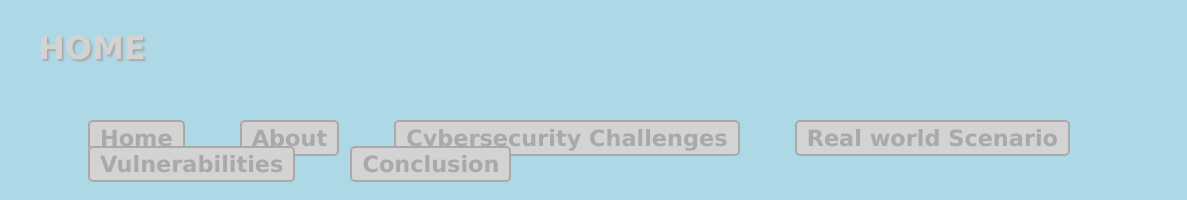
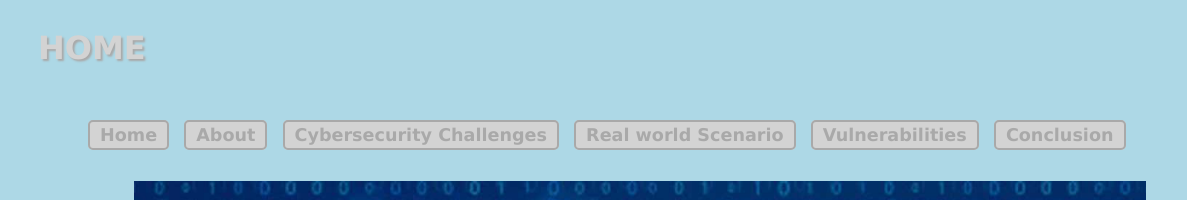
Before and after one commit to AliGuezel/aliguezel.github.io, a plain HTML site: page project/index.html in a window 1280 px wide. Shown: the top 200 px of the page, 0-1187 px from the left. Drawn offline with Linux system fonts and the light colour scheme.

Commit message:
Update cyberstyle.css

```diff
--- a/project/cyberstyle.css
+++ b/project/cyberstyle.css
@@ -49,8 +49,8 @@ nav li {
 nav a {
 	text-decoration: none;
 	font-weight: bold;
-	font-size: 140%;
-	margin-right: 50px;
+	font-size: 110%;
+	margin-right: 10px;
 	background-color: lightgrey;
 	padding: 3px 10px 3px 10px;
 	color: darkgrey;
```
